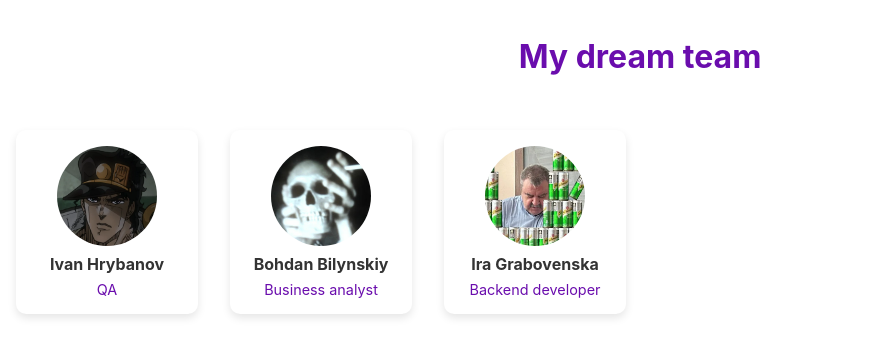
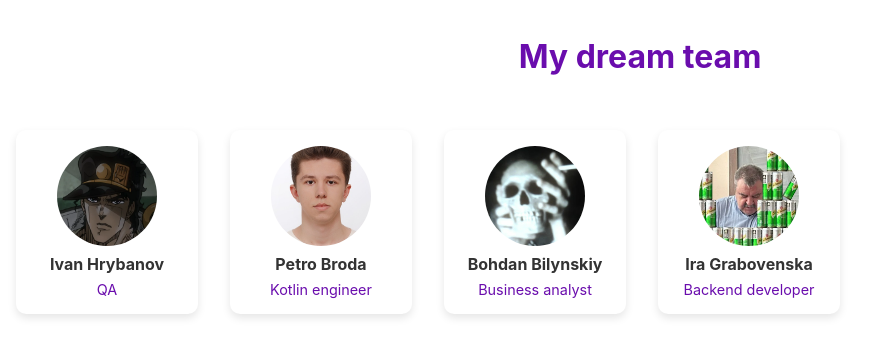
Before and after one commit to GAR-DAR/SOMBRA, a React (Create React App) app: page / in a window 1280 px wide. Shown: the top 356 px of the page, without its empty margins (0-883 px from the left). Built offline with nearby package versions, Linux system fonts and the light colour scheme.

Commit message:
add (#6)
* add

* addd

---------

Co-authored-by: GribanovIvan <40523124+GribanovIvan@users.noreply.github.com>

```diff
--- a/src/components/Body.js
+++ b/src/components/Body.js
@@ -8,6 +8,13 @@ const Body = () => {
         <div style={styles.textContainer}>
           <h2 style={styles.name}>Ivan Hrybanov</h2>
           <p style={styles.position}>QA</p>
+        </div>
+      </div>
+      <div style={styles.card}>
+        <img src={"/petro.jpeg"} alt="Petro Broda" style={styles.photo} />
+        <div style={styles.textContainer}>
+          <h2 style={styles.name}>Petro Broda</h2>
+          <p style={styles.position}>Kotlin engineer</p>
         </div>
       </div>
           <div style={styles.card}>
```
Also changed, not shown: public/petro.jpeg (added).
